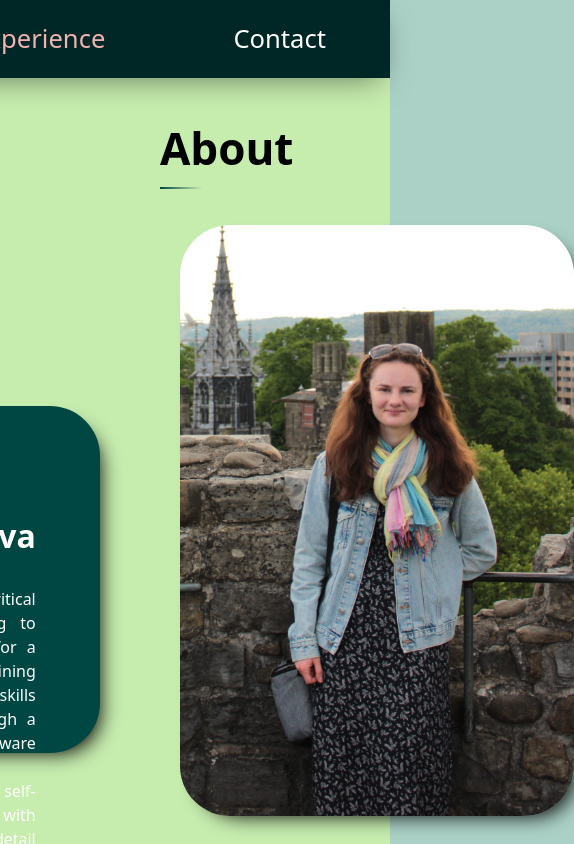
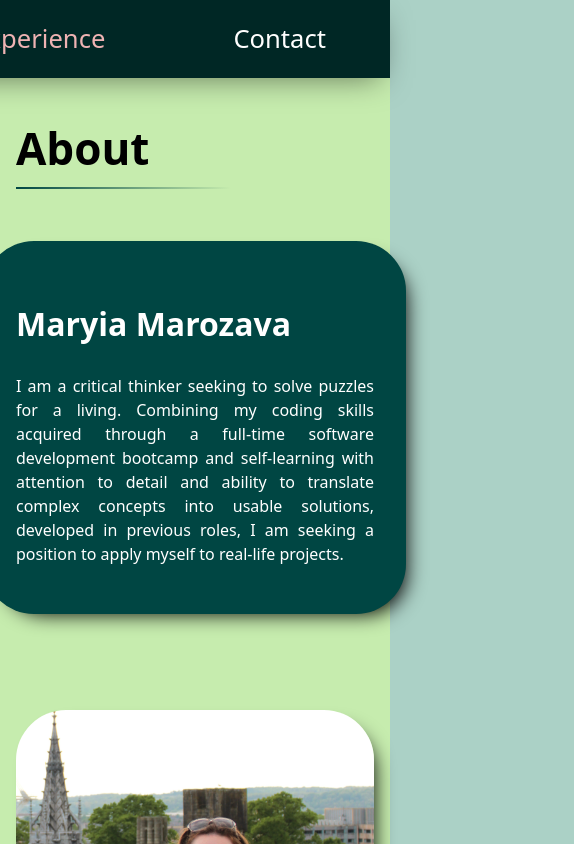
Before and after one commit to marmaryia/portfolio-website, a React (Vite) app: page / in a window 390 px wide. Shown: the top 844 px of the page, 574 px wide, since content can reach past the window. Built offline with nearby package versions, Linux system fonts and the light colour scheme.

Commit message:
change basic layout for mobile responsiveness

```diff
--- a/src/index.css
+++ b/src/index.css
@@ -9,43 +9,76 @@
   -moz-osx-font-smoothing: grayscale;
 
   --header-height: 78px;
+
+  /* --text-light: white;
+  --text-dark: black;
+  --background-color-primary: #ced4d3;
+  --background-color-secondary: #ecbea4;
+  --card-background-color: #af5a64;
+  --accent-color: #ef9d7c;
+  --accent-color-secondary: rgb(228, 191, 177);
+  --header-color: #e66e67;
+  --header-color-active: var(--accent-color); */
+
+  /* --text-light: white;
+  --text-dark: black;
+  --background-color-primary: #c6d8af;
+  --background-color-secondary: #dbd8b3;
+  --card-background-color: #685369;
+  --accent-color: #efa48b;
+  --accent-color-secondary: #685369;
+  --header-color: #fcc8b2;
+  --header-color-active: var(--accent-color); */
+
+  /* --text-light: white;
+  --text-dark: black;
+  --background-color-primary: #abd1c6;
+  --background-color-secondary: #d8a7ca;
+  --card-background-color: #361134;
+  --accent-color: #b0228c;
+  --accent-color-secondary: #b0228c;
+  --header-color: #8a4fff;
+  --header-color-active: var(--accent-color); */
+
+  /* --text-light: black;
+  --text-dark: black;
+  --background-color-primary: #ffd35b;
+  --background-color-secondary: #ffba42;
+  --card-background-color: #f5a201;
+  --accent-color: #a8e8f9;
+  --accent-color-secondary: #013c58;
+  --header-color: #00537a;
+  --header-color-active: var(--accent-color); */
+
+  /* --text-light: black;
+  --text-dark: black;
+  --background-color-primary: #ffd35b;
+  --background-color-secondary: #ffba42;
+  --card-background-color: #f5a201;
+  --accent-color: #a8e8f9;
+  --accent-color-secondary: #013c58;
+  --header-color: #00537a;
+  --header-color-active: var(--accent-color); */
+
+  /* --text-light: white;
+  --text-dark: black;
+  --background-color-primary: #fefae0;
+  --background-color-secondary: #faedcd;
+  --card-background-color: #d4a373;
+  --accent-color: #ccd5ae;
+  --accent-color-secondary: #e9edc9;
+  --header-color: #e7c8a0;
+  --header-color-active: var(--accent-color); */
+
   --text-light: white;
-  --text-dark: #3c0000;
-  --background-color: #abd1c6;
-  --background-color-secondary: #004643;
-  --background-color-tertiary: #c6ecae;
+  --text-dark: black;
+  --background-color-primary: #abd1c6;
+  --background-color-secondary: #c6ecae;
+  --card-background-color: #004643;
   --accent-color: #f9bc60;
   --accent-color-secondary: #eeb3b3;
   --header-color: #002725;
   --header-color-active: var(--accent-color);
 
-  /* --text-light: #ebedf0;
-  --text-dark: white;
-  --background-color: #e3c567;
-  --accent-color: #47682c;
-  --header-color: #28502e;
-  --header-color-active: #1b2f33; */
-  /*
-  --text-light: white;
-  --text-dark: #3c0000;
-  --background-color: #d9ae61;
-  --accent-color: #e3c567;
-  --header-color: #c8963e;
-  --header-color-active: #ba1200; */
-  /*
-  --text-light: white;
-  --text-dark: #3c0000;
-  --background-color: #c6ecae;
-  --header-color: #44633f;
-  --header-color-active: #db7f67;
-  --accent-color: #db7f67; */
-
-  /* --text-light: white;
-  --text-dark: #222222;
-  --background-color: #d4e6b5;
-  --header-color: #4b4e6d;
-  --header-color-active: #ffdf64;
-  --accent-color: #95a3b3; */
-
-  background-color: var(--background-color);
+  background-color: var(--background-color-primary);
 }
--- a/src/styles/About.css
+++ b/src/styles/About.css
@@ -8,7 +8,7 @@
   height: 40%;
   align-self: center;
   text-align: justify;
-  background-color: var(--background-color-secondary);
+  background-color: var(--card-background-color);
   color: var(--text-light);
   padding: 2em 4em;
   border-radius: 50px;
@@ -19,3 +19,27 @@
   height: 70vh;
   border-radius: 50px;
 }
+
+@media only screen and (max-width: 750px) {
+  .about-container {
+    display: flex;
+    flex-direction: column;
+  }
+
+  .about-text {
+    width: 100%;
+    align-self: center;
+    text-align: justify;
+    background-color: var(--card-background-color);
+    color: var(--text-light);
+    padding: 2em;
+    margin: 1em;
+    border-radius: 50px;
+  }
+
+  .profile-img {
+    width: 100%;
+    height: auto;
+    border-radius: 50px;
+  }
+}
--- a/src/styles/App.css
+++ b/src/styles/App.css
@@ -24,7 +24,6 @@ body {
   flex-direction: column;
   justify-content: flex-start;
   align-items: center;
-  /* scroll-margin-top: var(--header-height); */
   width: 100%;
   box-sizing: border-box;
   padding: 0 10em 5em;
@@ -50,7 +49,7 @@ h1::after {
   width: 100%;
   background: linear-gradient(
     to right,
-    var(--background-color-secondary),
+    var(--card-background-color),
     transparent
   );
 }
@@ -72,7 +71,7 @@ h4 {
 #about,
 #skills,
 #contact-details {
-  background-color: var(--background-color-tertiary);
+  background-color: var(--background-color-secondary);
 }
 
 .box-shadow {
@@ -82,3 +81,10 @@ h4 {
 .header-shadow {
   box-shadow: 0px 10px 30px -10px rgba(0, 0, 0, 0.5);
 }
+
+@media only screen and (max-width: 750px) {
+  .main-section {
+    width: 100%;
+    padding: 0 1em 5em;
+  }
+}
--- a/src/styles/ContactDetails.css
+++ b/src/styles/ContactDetails.css
@@ -1,4 +1,18 @@
+.contacts-container {
+  margin-top: auto;
+  margin-bottom: auto;
+  display: grid;
+  grid-template-columns: 1fr 1fr;
+  gap: 5em;
+  align-items: center;
+}
+
 .contacts-list {
+  justify-self: end;
+
+  background-color: var(--card-background-color);
+  padding: 3em;
+  border-radius: 50px;
   list-style-type: none;
   display: flex;
   flex-direction: column;
@@ -6,19 +20,43 @@
   align-items: center;
 }
 
+.contact-details-link {
+  background-color: var(--accent-color);
+  border-radius: 20px;
+  display: flex;
+  margin: 1em;
+}
+
+.contact-details-button {
+  background-color: transparent;
+  border: none;
+  width: 5em;
+}
+
+.contacts-list li a {
+  text-decoration: none;
+  font-size: 26px;
+  color: var(--text-dark);
+  width: 100%;
+  padding: 0.5em 1em;
+}
+
 .email-container {
   display: flex;
   flex-direction: row;
 }
 
-.contacts-container {
-  margin-top: auto;
-  margin-bottom: auto;
-  display: grid;
-  grid-template-columns: 1fr 1fr;
+.contact-img {
+  width: 80%;
+  border-radius: 50%;
 }
 
-.contact-img {
-  width: 50%;
-  border-radius: 50%;
+@media only screen and (max-width: 750px) {
+  .contacts-container {
+    display: flex;
+    flex-direction: column;
+  }
+
+  /* .contacts-list {
+  }*/
 }
--- a/src/styles/EducationExperience.css
+++ b/src/styles/EducationExperience.css
@@ -5,9 +5,15 @@
 }
 
 .timeline-content-card {
-  background-color: var(--background-color-secondary);
+  background-color: var(--card-background-color);
   color: var(--text-light);
   padding: 1.5em;
   border-radius: 20px;
   margin: 0 1em;
 }
+
+@media only screen and (max-width: 750px) {
+  .timeline-content-card {
+    width: 75vw;
+  }
+}
--- a/src/styles/Projects.css
+++ b/src/styles/Projects.css
@@ -2,7 +2,7 @@
   width: 75%;
 
   border-radius: 20px;
-  background-color: var(--background-color-secondary);
+  background-color: var(--card-background-color);
   color: var(--text-light);
   padding: 1.5em 3em;
   /* figure out spacing */
@@ -38,7 +38,6 @@
 
 .project-link {
   background-color: var(--accent-color);
-  /* padding: 0.5em 1em; */
   border-radius: 20px;
   display: flex;
 }
@@ -46,7 +45,13 @@
 .project-link a {
   text-decoration: none;
   color: var(--text-dark);
-  /* height: 100%; */
   width: 100%;
   padding: 0.5em 1em;
 }
+
+@media only screen and (max-width: 750px) {
+  .projects-container {
+    display: flex;
+    flex-direction: column;
+  }
+}
--- a/src/styles/Skills.css
+++ b/src/styles/Skills.css
@@ -14,7 +14,7 @@
   flex-direction: column;
   align-items: center;
   border-radius: 20px;
-  background-color: var(--background-color-secondary);
+  background-color: var(--card-background-color);
   color: var(--text-light);
   padding: 1.5em 3em;
   margin: 0.5em;
@@ -29,3 +29,10 @@
   transform: scale(1.2);
   z-index: 1;
 }
+
+@media only screen and (max-width: 750px) {
+  .skills-container {
+    display: grid;
+    grid-template-columns: 50% 50%;
+  }
+}
```
